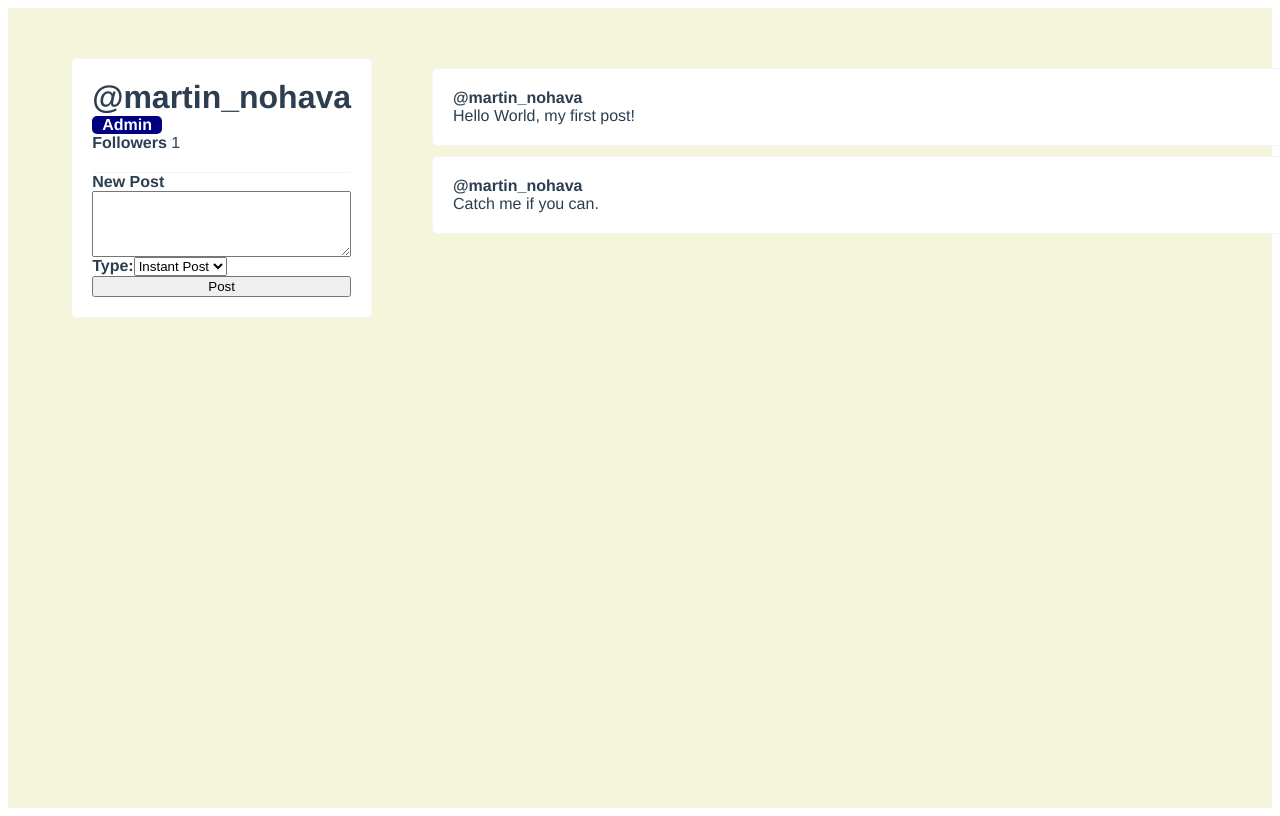
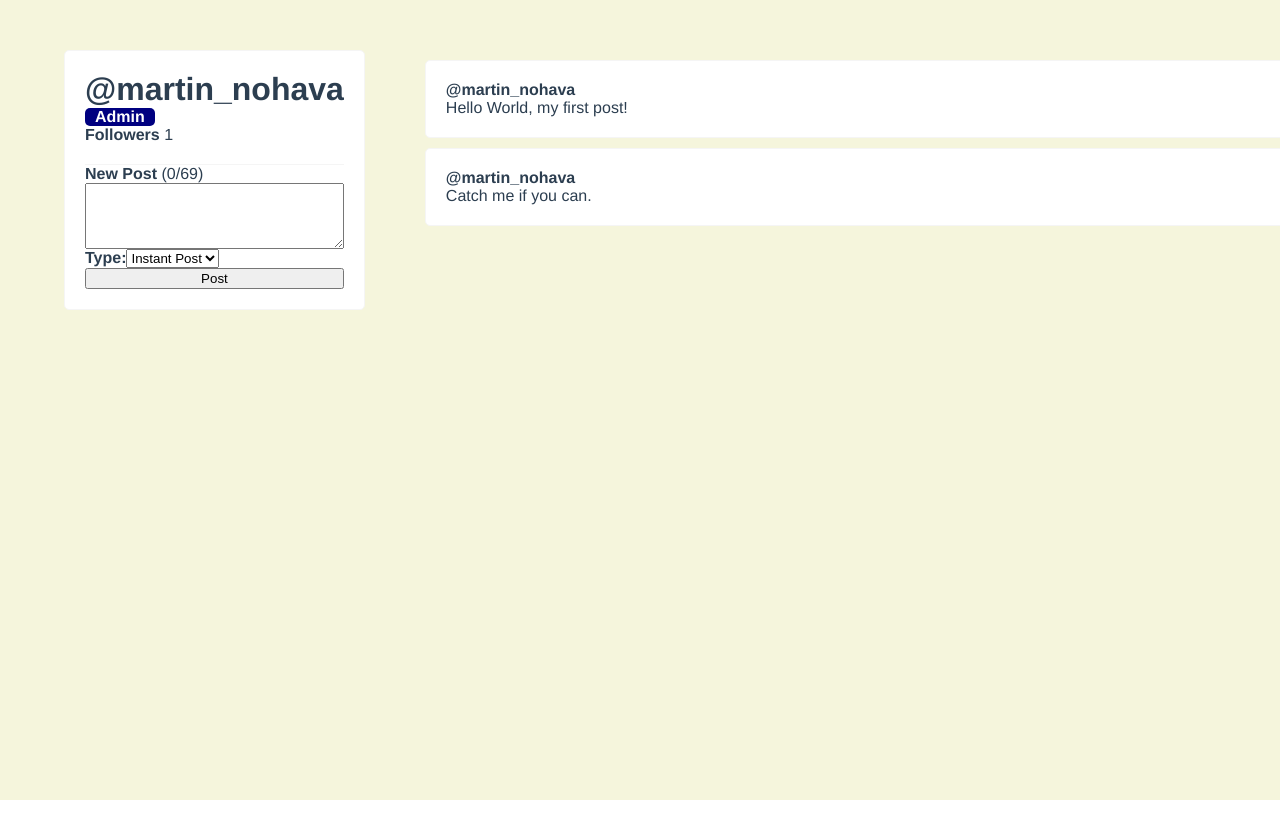
Before and after one commit to martin-nohava/VueTemplate, a Vue app: page /user/1 in a window 1280 px wide. Shown: the top 816 px of the page. Built offline with nearby package versions, Linux system fonts and the light colour scheme.

Commit message:
End of chapter 6

```diff
--- a/package.json
+++ b/package.json
@@ -9,6 +9,8 @@
   },
   "dependencies": {
     "core-js": "^3.6.5",
+    "node-sass": "^4.14.1",
+    "sass-loader": "^10.0.3",
     "vue": "^3.0.0"
   },
   "devDependencies": {
--- a/src/App.vue
+++ b/src/App.vue
@@ -15,7 +15,7 @@ export default {
 }
 </script>
 
-<style>
+<style lang="scss">
 #app {
   font-family: Avenir, Helvetica, Arial, sans-serif;
   -webkit-font-smoothing: antialiased;
--- a/src/components/PostItem.vue
+++ b/src/components/PostItem.vue
@@ -32,7 +32,7 @@ export default {
 }
 </script>
 
-<style>
+<style lang="scss" scoped>
 .post-item {
     padding: 20px;
     margin: 10px;
@@ -42,14 +42,15 @@ export default {
     box-sizing: border-box;
     cursor: pointer;
     transition: all 0.25s ease;
-}
 
-.post-item:hover {
-    transform: scale(1.1, 1.1);
-}
+    &:hover {
+        transform: scale(1.1, 1.1);
+    }
 
-.post-item_user {
-    font-weight: bold;
+    .post-item_user {
+        font-weight: bold;
+    }
+
 }
 
 </style>
--- a/src/components/UserProfile.vue
+++ b/src/components/UserProfile.vue
@@ -9,8 +9,9 @@
             <strong>Followers</strong> {{folowers}}
         </div>
         <!--@submit.prevent is disabling default event of form element and adding custom-->
-        <form class="user-profile_create-post" @submit.prevent="createNewPost">
-            <label for="newPost"><strong>New Post</strong></label>
+        <!--class exceeded is added when condition is met-->
+        <form class="user-profile_create-post" @submit.prevent="createNewPost" :class="{'exceeded': newPostCharacterCount > 69}">
+            <label for="newPost"><strong>New Post</strong> ({{newPostCharacterCount}}/69) </label>
             <!--V-model is saving value of textfield to selected variable-->
             <textarea id="newPost" rows="4" v-model="newPostContent"/>
 
@@ -98,6 +99,9 @@ export default {
     fullName() {
       //${} is used for formating text insted of this.user.firstName + this.user.lastName
       return `${this.user.firstName} ${this.user.lastName}`;
+    },
+    newPostCharacterCount() {
+        return this.newPostContent.length;
     }
   },
   methods: {
@@ -125,13 +129,12 @@ export default {
 }
 </script>
 
-<style>
+<style lang="scss" scoped>
 .user-profile {
     display: grid;
     grid-template-columns: 1fr 3fr;
     width: 100%;
     padding: 50px 5%;
-}
 
     .user-profile_user-panel {
         display: flex;
@@ -141,6 +144,9 @@ export default {
         background-color: white;
         border-radius: 5px;
         border: 1px solid whitesmoke;
+
+        h1 {
+            margin: 0;
         }
 
         .user-profile_admin-badge {
@@ -157,9 +163,21 @@ export default {
             flex-direction: column;
             border-top: 1px solid whitesmoke;
             margin-top: 20px;
+
+            &.exceeded {
+                color: red;
+                border-color: red;
+                button {
+                    background-color: red;
+                    border-color: red;
+                }
+            }
+        }
     }
 
-h1 {
-    margin: 0;
+    .user-profile_post-wrapper {
+        display: grid;
+        grid-gap: 10px;
+    }
 }
 </style>
--- /dev/null
+++ b/src/styles/base.scss
@@ -0,0 +1,3 @@
+body {
+    margin: 0;
+}
--- /dev/null
+++ b/vue.config.js
@@ -0,0 +1,10 @@
+//Information for server to load this custom resource on start
+module.exports = {
+    css: {
+        loaderOptions: {
+            sass: {
+                additionalData: '@import "@/styles/base.scss";'
+            }
+        }
+    }
+}
```
Also changed, not shown: 1 other file (tests, documents, lock files or other folders). Lines whose indentation alone changed are shown as unchanged.
